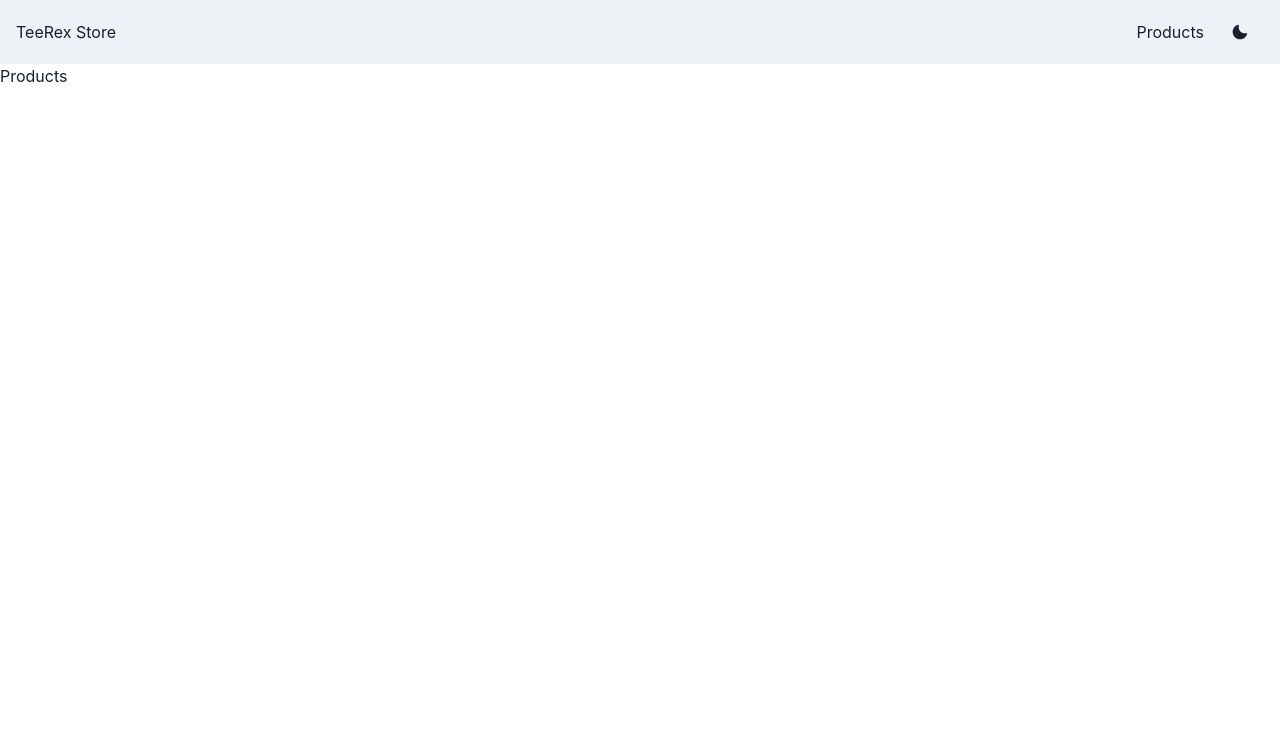
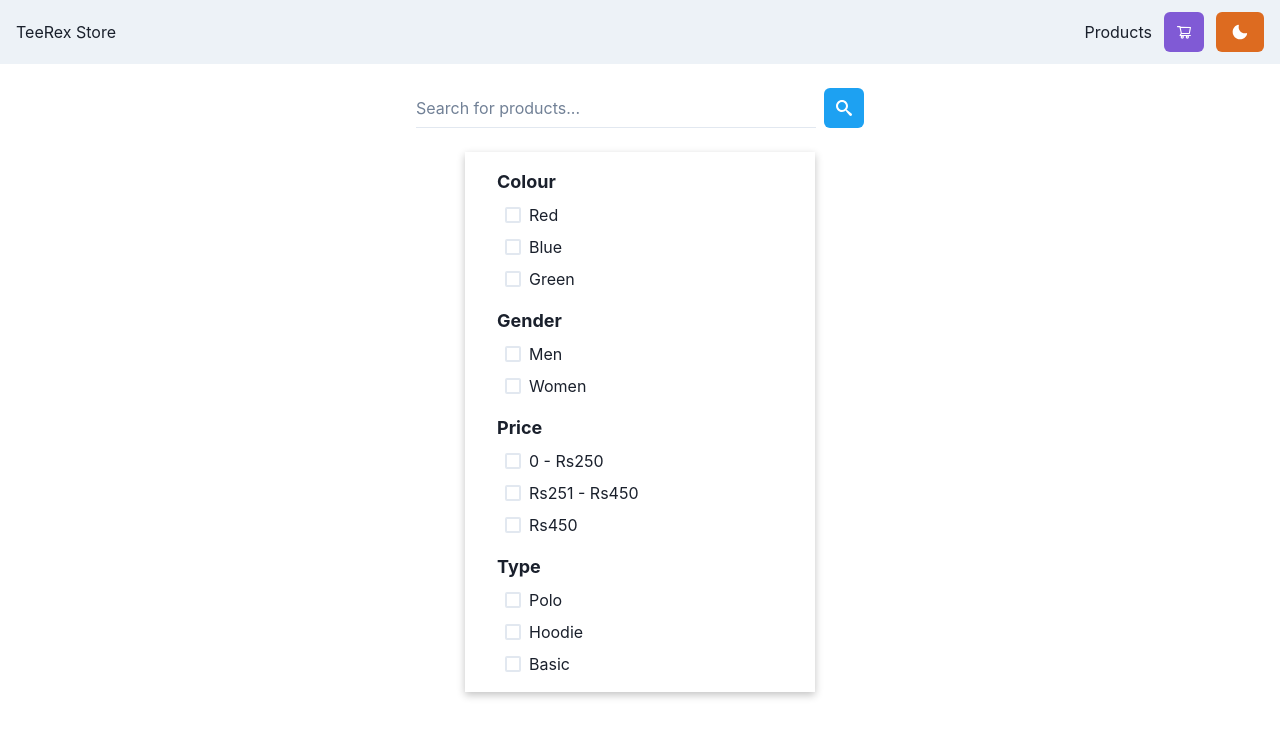
Before and after one commit to Hashal890/TeeRex-Store, a React (Create React App) app: page / in a window 1280 px wide. Shown: the top 736 px of the page. Built offline with nearby package versions, Linux system fonts and the light colour scheme.

Commit message:
created left-side-bar

```diff
--- a/src/Assets/info.js
+++ b/src/Assets/info.js
@@ -1,3 +1,5 @@
+import data from "../Assets/data.json";
+
 export const NavbarLinks = [
   {
     id: 1,
@@ -10,3 +12,15 @@ export const NavbarLinks = [
     name: "Cart",
   },
 ];
+
+export const initState = {
+  realData: data,
+  updatedData: data,
+};
+
+export const initFilter = {
+  colorFilter: { red: false, green: false, blue: false },
+  genderFilter: { men: false, women: false },
+  priceFilter: { 250: false, 251: false, 450: false },
+  typeFilter: { polo: false, hoodie: false, basic: false },
+};
--- /dev/null
+++ b/src/Components/LeftSideBar.jsx
@@ -0,0 +1,88 @@
+import { Box, Checkbox, Text, VStack } from "@chakra-ui/react";
+import React, { useEffect, useState } from "react";
+import { initFilter } from "../Assets/info";
+
+const LeftSideBar = () => {
+  const [filters, setFilters] = useState(initFilter);
+
+  const setColorFilter = (e) => {
+    const { name } = e.target;
+
+    setFilters({
+      ...filters,
+      colorFilter: {
+        ...filters.colorFilter,
+        [name]: !filters.colorFilter[name],
+      },
+    });
+  };
+
+  useEffect(() => {
+    console.log(filters);
+  }, [filters]);
+
+  return (
+    <Box
+      boxShadow={"rgba(0, 0, 0, 0.24) 0px 3px 8px"}
+      px={8}
+      py={4}
+      w={"350px"}
+    >
+      <Box>
+        <Text fontWeight={700} fontSize={"18px"}>
+          Colour
+        </Text>
+        <VStack alignItems={"flex-start"} mt={2} ml={2}>
+          <Checkbox colorScheme={"red"} name={"red"} onChange={setColorFilter}>
+            Red
+          </Checkbox>
+          <Checkbox
+            colorScheme={"blue"}
+            name={"blue"}
+            onChange={setColorFilter}
+          >
+            Blue
+          </Checkbox>
+          <Checkbox
+            colorScheme={"green"}
+            name={"green"}
+            onChange={setColorFilter}
+          >
+            Green
+          </Checkbox>
+        </VStack>
+      </Box>
+      <Box mt={4}>
+        <Text fontWeight={700} fontSize={"18px"}>
+          Gender
+        </Text>
+        <VStack alignItems={"flex-start"} mt={2} ml={2}>
+          <Checkbox>Men</Checkbox>
+          <Checkbox>Women</Checkbox>
+        </VStack>
+      </Box>
+      <Box mt={4}>
+        <Text fontWeight={700} fontSize={"18px"}>
+          Price
+        </Text>
+        <VStack alignItems={"flex-start"} mt={2} ml={2}>
+          <Checkbox>0 - Rs250</Checkbox>
+          <Checkbox>Rs251 - Rs450</Checkbox>
+          <Checkbox>Rs450</Checkbox>
+        </VStack>
+      </Box>
+      <Box mt={4}>
+        <Text fontWeight={700} fontSize={"18px"}>
+          Type
+        </Text>
+        <VStack alignItems={"flex-start"} mt={2} ml={2}>
+          <Checkbox>Polo</Checkbox>
+          <Checkbox>Hoodie</Checkbox>
+          <Checkbox>Basic</Checkbox>
+        </VStack>
+      </Box>
+    </Box>
+  );
+};
+
+export default LeftSideBar;
--- a/src/Components/Navbar.jsx
+++ b/src/Components/Navbar.jsx
@@ -10,6 +10,7 @@ import {
   Stack,
 } from "@chakra-ui/react";
 import { CloseIcon, HamburgerIcon, MoonIcon, SunIcon } from "@chakra-ui/icons";
+import { AiOutlineShoppingCart } from "react-icons/ai";
 import { Link } from "react-router-dom";
 import { NavbarLinks } from "../Assets/info";
 
@@ -35,10 +36,15 @@ export default function Navbar() {
           onClick={isOpen ? onClose : onOpen}
         />
         <HStack gap={3} display={{ base: "none", md: "flex" }}>
-          <Link to={"/"}>
-            Products
+          <Link to={"/"}>Products</Link>
+          <Link to={"/cart"}>
+            <IconButton
+              aria-label="Cart Page"
+              icon={<AiOutlineShoppingCart />}
+              colorScheme={"purple"}
+            />
           </Link>
-          <Button onClick={toggleColorMode}>
+          <Button onClick={toggleColorMode} colorScheme={"orange"}>
             {colorMode === "light" ? <MoonIcon /> : <SunIcon />}
           </Button>
         </HStack>
--- a/src/Context/AppContext.jsx
+++ b/src/Context/AppContext.jsx
@@ -1,12 +1,7 @@
 import { createContext, useState } from "react";
-import data from "../Assets/data.json";
+import { initState } from "../Assets/info";
 
 export const AppContext = createContext();
-
-const initState = {
-  realData: data,
-  updatedData: data,
-};
 
 // console.log("data", data);
 
--- a/src/Routes/Products.routes.jsx
+++ b/src/Routes/Products.routes.jsx
@@ -1,13 +1,38 @@
 import React, { useContext } from "react";
-import { Box } from "@chakra-ui/react";
+import { Box, Flex, HStack, IconButton, Input } from "@chakra-ui/react";
 import { AppContext } from "../Context/AppContext";
+import { ImSearch } from "react-icons/im";
+import LeftSideBar from "../Components/LeftSideBar";
 
 const Products = () => {
   const { state, updateState } = useContext(AppContext);
 
   // console.log(state, updateState);
 
-  return <Box>Products</Box>;
+  return (
+    <Box px={[2, 0, 4, 20]}>
+      <HStack justifyContent={"center"} alignItems={"center"} gap={2} my={6}>
+        <Input
+          placeholder={"Search for products..."}
+          maxW={"400px"}
+          variant="flushed"
+        />
+        <IconButton
+          aria-label="Cart Page"
+          icon={<ImSearch />}
+          colorScheme={"twitter"}
+        />
+      </HStack>
+      <Flex
+        flexDir={["column", "column", "column", "row"]}
+        m={"auto"}
+        justifyContent={"center"}
+        alignItems={"center"}
+      >
+        <LeftSideBar />
+      </Flex>
+    </Box>
+  );
 };
 
 export default Products;
```
Also changed, not shown: 1 other file (tests, documents, lock files or other folders).
